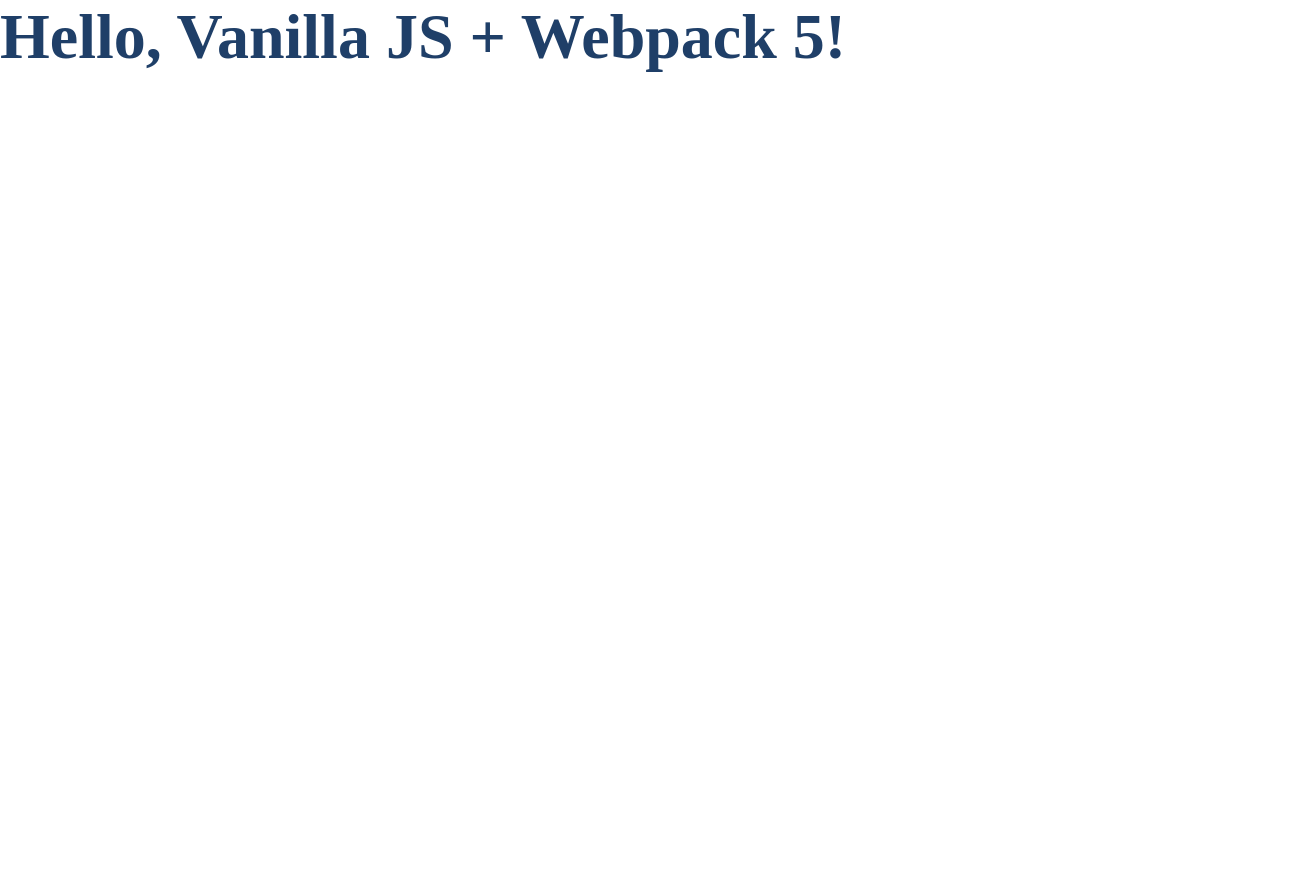
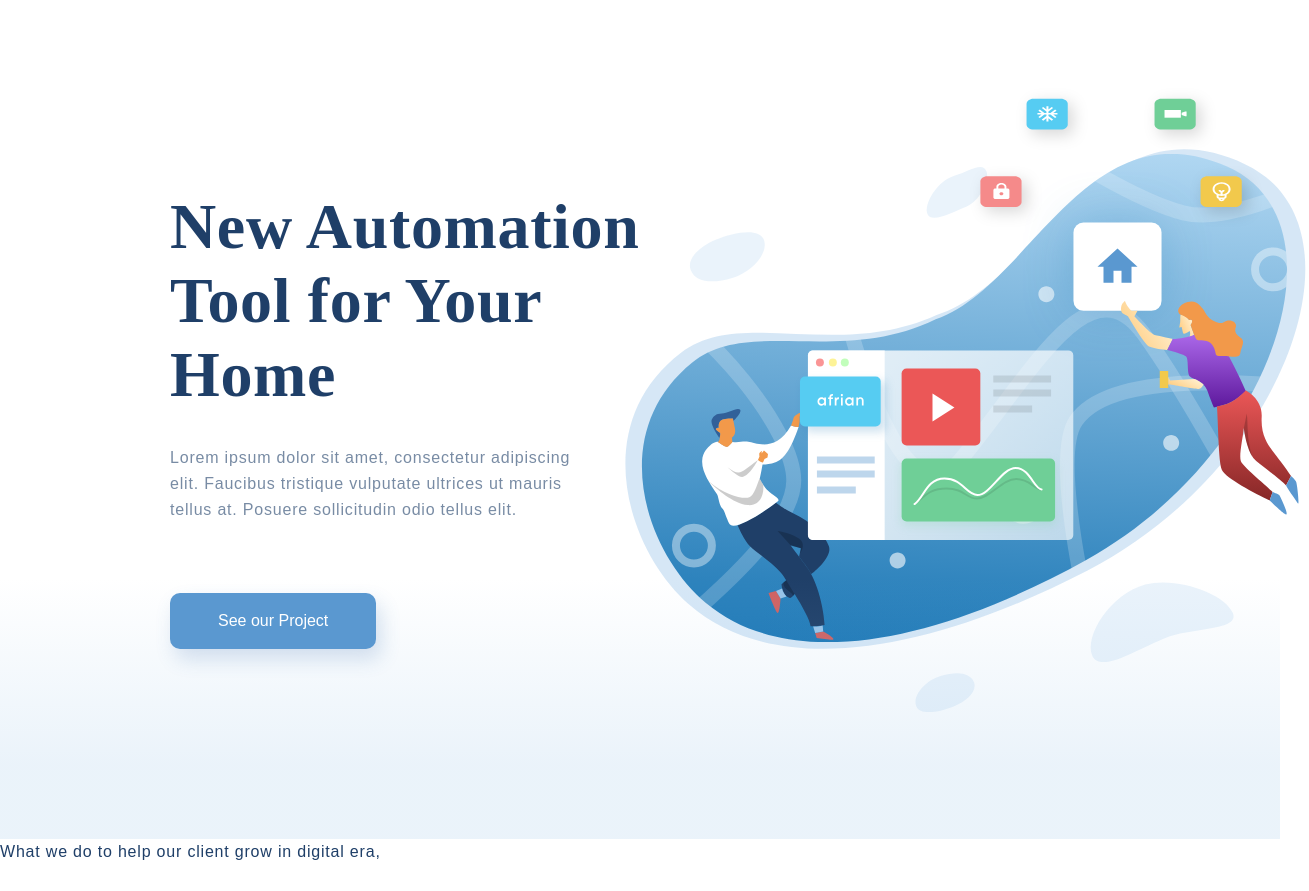
Before and after one commit to Saltcarrot/DE-task, a website built with webpack: page src/index.html in a window 1280 px wide. Shown: the whole page, 1309 px wide, since content can reach past the window. Before the commit the page ends 800 px from the top, so only its background shows below. Built offline with nearby package versions, Linux system fonts and the light colour scheme.

Commit message:
Section "Automation"

```diff
--- /dev/null
+++ b/src/home.sass
@@ -0,0 +1,113 @@
+.automation
+  padding: 190px 0
+
+  position: relative
+
+  .left
+    max-width: 510px
+
+    .title-page
+      margin-bottom: 32px
+
+    .text
+      max-width: 425px
+
+      display: block
+
+      margin-bottom: 71px
+
+      opacity: .6
+
+    .button
+      box-shadow: var(--shadow-2)
+
+  .right
+    position: absolute
+    top: 89.24px
+    left: 443.38px
+
+    z-index: -1
+
+    .img
+      display: block
+
+      position: absolute
+
+      &.shadow
+        height: 580px
+        width: 688.25px
+
+        top: 43.56px
+        left: 7px
+
+      &.background
+        height: 490.66px
+        width: 647.15px
+
+        top: 63.41px
+        left: 27.55px
+
+      &.man
+        height: 231.8px
+        width: 137.42px
+
+        top: 319.17px
+        left: 85.84px
+
+      &.platform
+        height: 190.3px
+        width: 279.28px
+
+        top: 261.24px
+        left: 181.62px
+
+      &.home
+        height: 272.612px
+        width: 337.482px
+
+        top: -1px
+        left: 334.62px
+
+      &.woman
+        height: 213.51px
+        width: 178.46px
+
+        top: 212.22px
+        left: 507.62px
+
+
+@media all and (min-width: 768px) and (max-width: 1279px)
+  .automation
+    .right
+      top: 126px
+      left: 170px
+
+      .img
+        &.shadow,
+        &.background,
+        &.man,
+        &.platform,
+        &.home,
+        &.woman
+          transform: scale(.6)
+
+        &.man
+          top: 269.17px
+          left: 165.84px
+
+        &.platform
+          top: 244.24px
+          left: 194.62px
+
+        &.home
+          top: 64px
+          left: 275.62px
+
+        &.woman
+          top: 203.22px
+          left: 410.62px
+
+@media all and (max-width: 767px)
+  .automation
+    .right
+      display: none
--- a/src/index.html
+++ b/src/index.html
@@ -5,9 +5,33 @@
   <meta name="viewport"
         content="width=device-width, user-scalable=no, initial-scale=1.0, maximum-scale=1.0, minimum-scale=1.0">
   <meta http-equiv="X-UA-Compatible" content="ie=edge">
-  <title>Digital Element | QT</title>
+  <title>Digital Element QT | Home</title>
 </head>
-<body>
-  <h1 class="title-page">Hello, Vanilla JS + Webpack 5!</h1>
-</body>
+  <body>
+    <header></header>
+    <main>
+      <section class="section-white gradient">
+        <div class="container">
+          <div class="automation">
+            <div class="left">
+              <h1 class="title-page">New Automation<br>Tool for Your Home</h1>
+              <p class="text">Lorem ipsum dolor sit amet, consectetur adipiscing elit. Faucibus tristique vulputate ultrices ut mauris tellus at. Posuere sollicitudin odio tellus elit.</p>
+              <button class="button">See our Project</button>
+            </div>
+            <div class="right">
+              <img src="assets/images/main/shadow.svg" alt="Shadow" class="img shadow">
+              <img src="assets/images/main/background.svg" alt="Background" class="img background">
+              <img src="assets/images/main/man.svg" alt="Man" class="img man">
+              <img src="assets/images/main/platform.svg" alt="Platform" class="img platform">
+              <img src="assets/images/main/home.svg" alt="Home" class="img home">
+              <img src="assets/images/main/woman.svg" alt="Woman" class="img woman">
+            </div>
+          </div>
+        </div>
+      </section>
+      <section class="section-white">What we do to help our client grow in digital era,</section>
+      <section class="section-blue">Our Beloved Client</section>
+    </main>
+    <footer></footer>
+  </body>
 </html>
--- a/src/index.js
+++ b/src/index.js
@@ -1,4 +1,5 @@
 import './style/index.sass'
+import './home.sass'
 
 document.addEventListener('DOMContentLoaded', () => {
   console.log('done')
--- /dev/null
+++ b/src/style/buttons.sass
@@ -0,0 +1,30 @@
+.button
+  padding: 15px 48px
+
+  font-family: inherit
+  font-size: 16px
+  line-height: 26px
+
+  border: none
+  outline: none
+
+  border-radius: 10px
+
+  background-color: var(--blue-4)
+  color: #fff
+
+  cursor: pointer
+
+  transition: background-color .2s ease-out
+
+  &:hover
+    background-color: var(--blue-3)
+
+  &:active
+    background-color: var(--blue-2)
+
+@media all and (min-width: 768px) and (max-width: 1279px)
+//
+
+@media all and (max-width: 767px)
+//
--- a/src/style/global.sass
+++ b/src/style/global.sass
@@ -2,11 +2,13 @@
   font-family: 'Galien'
   src: url("../assets/fonts/GalienRegular.ttf") format('ttf')
   font-style: normal
+  font-weight: 300
 
 @font-face
   font-family: 'Gilroy'
   src: url("../assets/fonts/GilroyRegular.ttf") format('ttf')
   font-style: normal
+  font-weight: 300
 
 \:root
   --grey-1: #E5E5E5
@@ -27,4 +29,18 @@
 body
   font-family: 'Gilroy', sans-serif
   font-size: 16px
-  line-height: 26px
+  font-weight: 300
+  line-height: 162%
+  letter-spacing: 0.05em
+
+  overflow-x: hidden
+
+@media all and (max-width: 1279px)
+  body
+    font-size: 14px
+
+@media all and (min-width: 768px) and (max-width: 1279px)
+//
+
+@media all and (max-width: 767px)
+//
--- a/src/style/index.sass
+++ b/src/style/index.sass
@@ -1,2 +1,4 @@
 @import "./global"
 @import "./text"
+@import "./wrappers"
+@import "./buttons"
--- a/src/style/text.sass
+++ b/src/style/text.sass
@@ -2,14 +2,32 @@
   &-page
     font-family: 'Galien', serif
     font-size: 64px
-    line-height: 74px
+    line-height: 116%
+    letter-spacing: .04rem
     color: var(--blue-1)
 
   &-section
     font-size: 36px
-    line-height: 46px
+    line-height: 128%
 
     &.blue
       color: var(--blue-2)
     &.white
       color: #fff
+
+.section
+  &-white
+    color: var(--blue-1)
+
+  &-blue
+    color: #fff
+
+@media all and (min-width: 768px) and (max-width: 1279px)
+  .title
+    &-page
+      font-size: 58px
+
+@media all and (max-width: 767px)
+  .title
+    &-page
+      font-size: 46px
--- /dev/null
+++ b/src/style/wrappers.sass
@@ -0,0 +1,33 @@
+.section-white.gradient
+  position: relative
+
+  &:after
+    height: 100%
+    width: 100%
+
+    content: ''
+
+    position: absolute
+    top: 0
+    left: 0
+
+    background: linear-gradient(0deg, #98C3E8 8.84%, rgba(152, 195, 232, 0) 31.12%)
+    opacity: .2
+
+    z-index: -1
+
+.container
+  min-width: 360px
+  width: 100%
+  max-width: 940px
+
+  margin: 0 auto
+
+@media all and (min-width: 768px) and (max-width: 1279px)
+  .container
+    max-width: 730px
+
+
+@media all and (max-width: 767px)
+  .container
+    max-width: 340px
```
Also changed, not shown: .stylelintrc.json, src/assets/images/main/background.svg (added), src/assets/images/main/home.svg (added), src/assets/images/main/man.svg (added), src/assets/images/main/platform.svg (added), src/assets/images/main/shadow.svg (added), src/assets/images/main/woman.svg (added).
